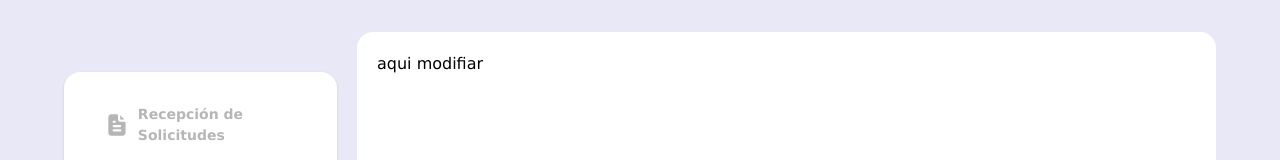
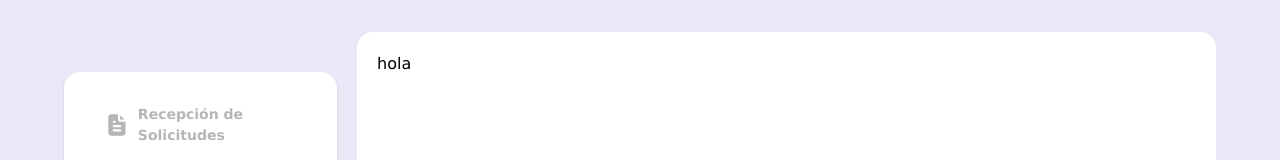
Before and after one commit to GrandMostach0/FRD_Desarrollo_Proyecto, a Vue app: page /panelAdmin/historialRegistros in a window 1280 px wide. Shown: the top 160 px of the page. Built offline with nearby package versions, Linux system fonts and the light colour scheme.

Commit message:
ajuste de la funcion del PIN

```diff
--- a/src/components/HistorialRegistros.vue
+++ b/src/components/HistorialRegistros.vue
@@ -1,4 +1,32 @@
+<!-- <script setup>
+    import ListaRegistrosHisto from './ListaRegistrosHisto.vue';
+    import SolicitudHistorialView from './Solicitud-Historial-View.vue';
+</script>
 
 <template>
-    <h2>aqui modifiar</h2>
+    <main class="flex gap-8 p-1 h-[99%] overflow-hidden">
+        <div id="buscador" class="flex flex-col gap-4 w-[30%] overflow-y-auto bg-[#e9e9e9] [direction:rtl]">
+            <input
+                type="text"
+                v-model="searchQuery"
+                placeholder="BÚSQUEDA..."
+                class="p-2 border rounded-lg [direction:ltr]"
+            />
+            <div id="card-histo ">
+                <ListaRegistrosHisto class="[direction:ltr]"/>
+            </div>
+
+        </div>
+
+        <div id="detalles-title" class="flex-1">
+            <h1 class="text-center mb-6">HISTORIAL DE SOLICITUDES</h1>
+            <div id="detalles-content" class="p-4 border rounded-lg bg-[#F7F7F7]">
+                <SolicitudHistorialView />
+            </div>
+        </div>
+    </main>
+</template> -->
+
+<template>
+    <h1>hola</h1>
 </template>
--- a/src/components/Input-view.vue
+++ b/src/components/Input-view.vue
@@ -29,7 +29,7 @@ const validatePin = () => {
         validationState.value = 'success'
         setTimeout(() => {
             resetState()
-            router.push('/')
+            router.push('/VistaPin')
         }, 2500)
     } else if (expiredPins.includes(pin.value)) {
         validationState.value = 'expired'
--- a/src/router/index.js
+++ b/src/router/index.js
@@ -1,7 +1,6 @@
 import { createRouter, createWebHistory } from "vue-router";
 import OperadorView from '../components/Operador-Ventana.vue';
 import ColaboradorView from '../components/Colaborador-Ventana.vue';
-import AdministradorView from "../components/PanelAdmin-view.vue";
 import Formulario from "../components/Formulario.vue";
 import InputView from "../components/Input-view.vue";
 import NotFoundView from "../components/NotFound-View.vue";
```
